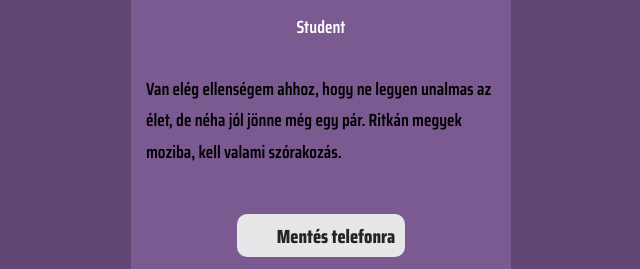
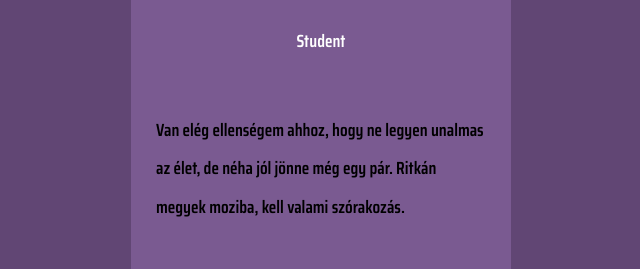
Before and after one commit to dudlizsombor-gif/SMARTcard, a plain HTML site: page index.html in a window 1280 px wide. Shown: the part 375-644 px from the top of the page, without its empty margins (319-959 px from the left). Drawn offline with nearby package versions, Linux system fonts and the light colour scheme.

Commit message:
Update style.css
line height

```diff
--- a/style.css
+++ b/style.css
@@ -110,10 +110,10 @@ h1, h4{
 }
 
 h4{
-    line-height: 1.8em;
+    line-height: 2.2em;
     font-size: 1.1em;
     color: #000000;
-	padding:15px;
+	padding:25px;
 	text-alling: center;
 }
 
```
